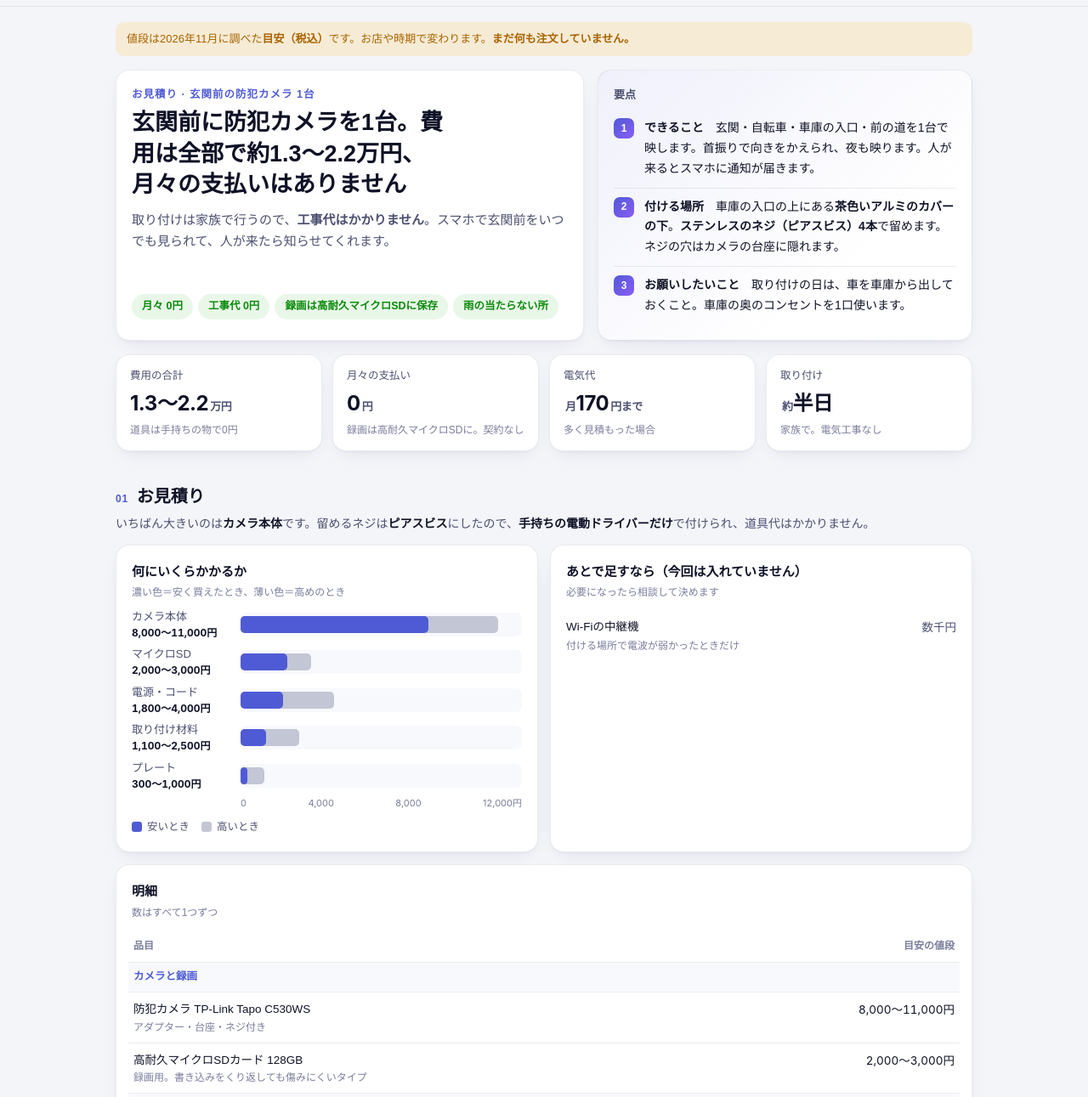
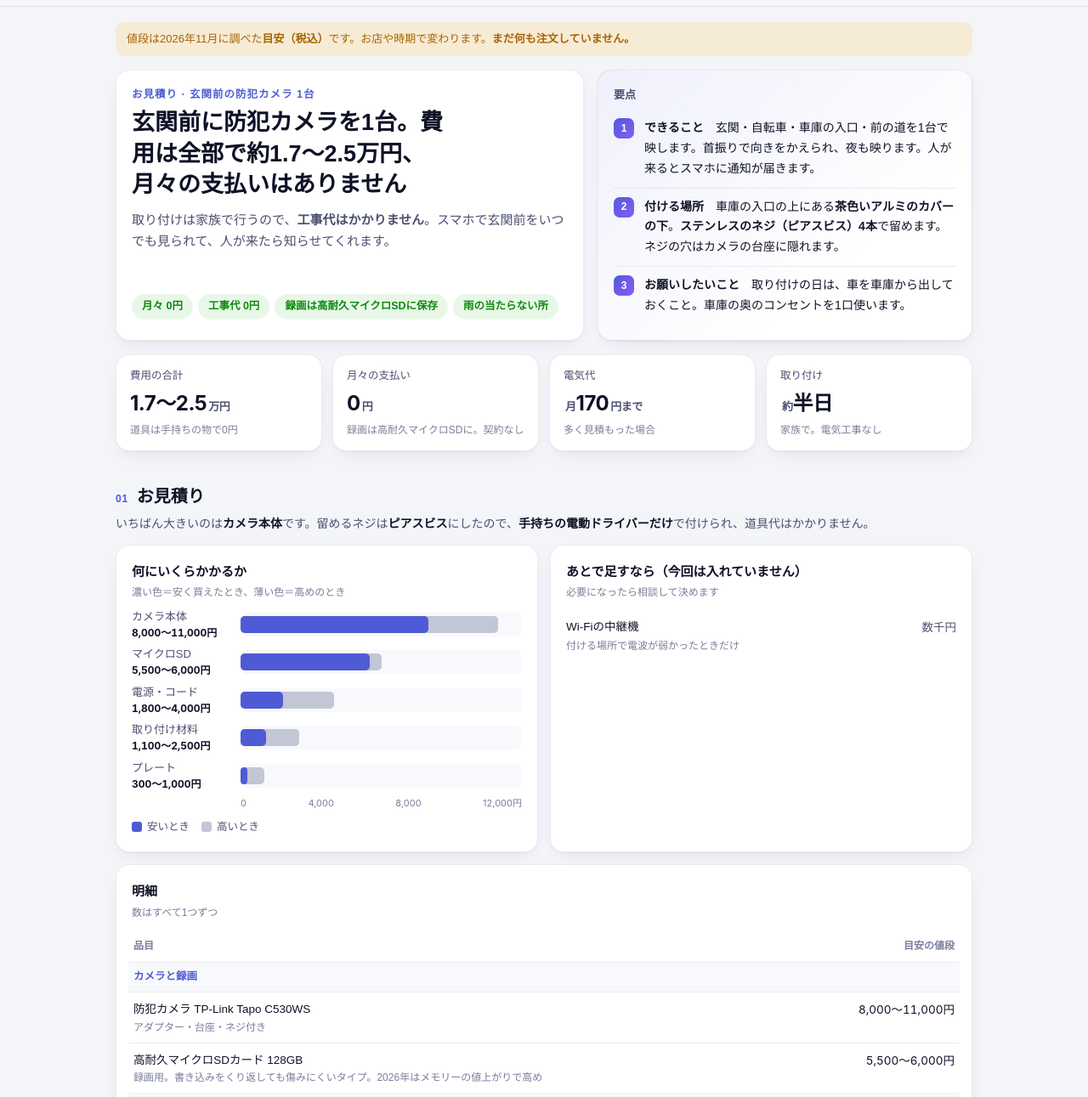
Before and after one commit to rin620317-cyber/bouhan-plan, a plain HTML site: page mitsumori.html in a window 1280 px wide. Shown: the part 49-1340 px from the top of the page at 85% size. Drawn offline with Linux system fonts and the light colour scheme.

Commit message:
update mitsumori.html

```diff
--- a/mitsumori.html
+++ b/mitsumori.html
@@ -185,7 +185,7 @@ tr.sum td.p{font-size:17px}
  <div class="card rv" style="display:flex;flex-direction:column;justify-content:space-between;gap:10px">
   <div>
    <div class="eyebrow">お見積り · 玄関前の防犯カメラ 1台</div>
-   <h1>玄関前に防犯カメラを1台。費用は全部で約1.3〜2.2万円、月々の支払いはありません</h1>
+   <h1>玄関前に防犯カメラを1台。費用は全部で約1.7〜2.5万円、月々の支払いはありません</h1>
    <p class="lede">取り付けは家族で行うので、<b>工事代はかかりません</b>。スマホで玄関前をいつでも見られて、人が来たら知らせてくれます。</p>
   </div>
   <div><span class="pill">月々 0円</span><span class="pill">工事代 0円</span><span class="pill">録画は高耐久マイクロSDに保存</span><span class="pill">雨の当たらない所</span></div>
@@ -199,7 +199,7 @@ tr.sum td.p{font-size:17px}
 </div>
 
 <div class="kpis">
- <div class="card kpi rv"><div class="k-lbl">費用の合計</div><div class="k-val"><span class="cu" data-to="1.3" data-dp="1">1.3</span>〜<span class="cu" data-to="2.2" data-dp="1">2.2</span><small>万円</small></div><div class="k-sub">道具は手持ちの物で0円</div></div>
+ <div class="card kpi rv"><div class="k-lbl">費用の合計</div><div class="k-val"><span class="cu" data-to="1.7" data-dp="1">1.7</span>〜<span class="cu" data-to="2.5" data-dp="1">2.5</span><small>万円</small></div><div class="k-sub">道具は手持ちの物で0円</div></div>
  <div class="card kpi rv"><div class="k-lbl">月々の支払い</div><div class="k-val"><span class="cu" data-to="0">0</span><small>円</small></div><div class="k-sub">録画は高耐久マイクロSDに。契約なし</div></div>
  <div class="card kpi rv"><div class="k-lbl">電気代</div><div class="k-val"><small>月</small><span class="cu" data-to="170">170</span><small>円まで</small></div><div class="k-sub">多く見積もった場合</div></div>
  <div class="card kpi rv"><div class="k-lbl">取り付け</div><div class="k-val"><small>約</small>半日</div><div class="k-sub">家族で。電気工事なし</div></div>
@@ -231,7 +231,7 @@ tr.sum td.p{font-size:17px}
    <tbody>
     <tr class="grp"><td colspan="2">カメラと録画</td></tr>
     <tr><td>防犯カメラ TP-Link Tapo C530WS<small>アダプター・台座・ネジ付き</small></td><td class="p">8,000〜11,000円</td></tr>
-    <tr><td>高耐久マイクロSDカード 128GB<small>録画用。書き込みをくり返しても傷みにくいタイプ</small></td><td class="p">2,000〜3,000円</td></tr>
+    <tr><td>高耐久マイクロSDカード 128GB<small>録画用。書き込みをくり返しても傷みにくいタイプ。2026年はメモリーの値上がりで高め</small></td><td class="p">5,500〜6,000円</td></tr>
     <tr class="grp"><td colspan="2">電源・コード</td></tr>
     <tr><td>電源の延長コード 5m<small>カメラ専用の細いコード（9V用）</small></td><td class="p">800〜1,500円</td></tr>
     <tr><td>コードを天井に留める部品</td><td class="p">500〜1,500円</td></tr>
@@ -244,7 +244,7 @@ tr.sum td.p{font-size:17px}
     <tr><td>「防犯カメラ作動中」のプレート</td><td class="p">300〜1,000円</td></tr>
     <tr class="zero"><td>取り付け工事<small>家族で行います</small></td><td class="p">0円</td></tr>
     <tr class="zero"><td>電動ドライバー・脚立<small>手持ちの物を使います</small></td><td class="p">0円</td></tr>
-    <tr class="sum"><td>合計（目安）</td><td class="p">13,200〜21,500円</td></tr>
+    <tr class="sum"><td>合計（目安）</td><td class="p">16,700〜24,500円</td></tr>
    </tbody>
   </table>
   </div>
@@ -470,7 +470,7 @@ const $=s=>document.querySelector(s),$$=s=>[...document.querySelectorAll(s)];
 /* ===== 費用の帯（データ） ===== */
 const COST=[
  ["カメラ本体",8000,11000],
- ["マイクロSD",2000,3000],
+ ["マイクロSD",5500,6000],
  ["電源・コード",1800,4000],
  ["取り付け材料",1100,2500],
  ["プレート",300,1000]];
```
